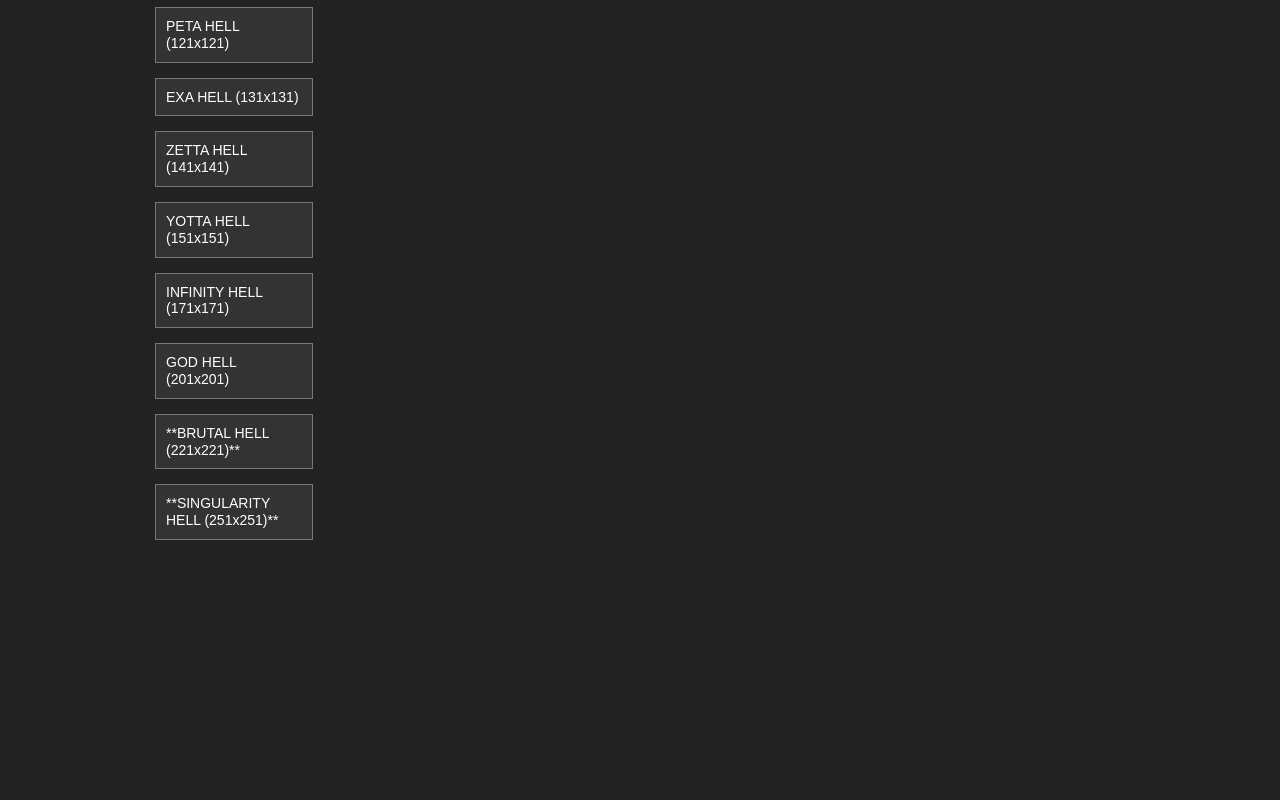
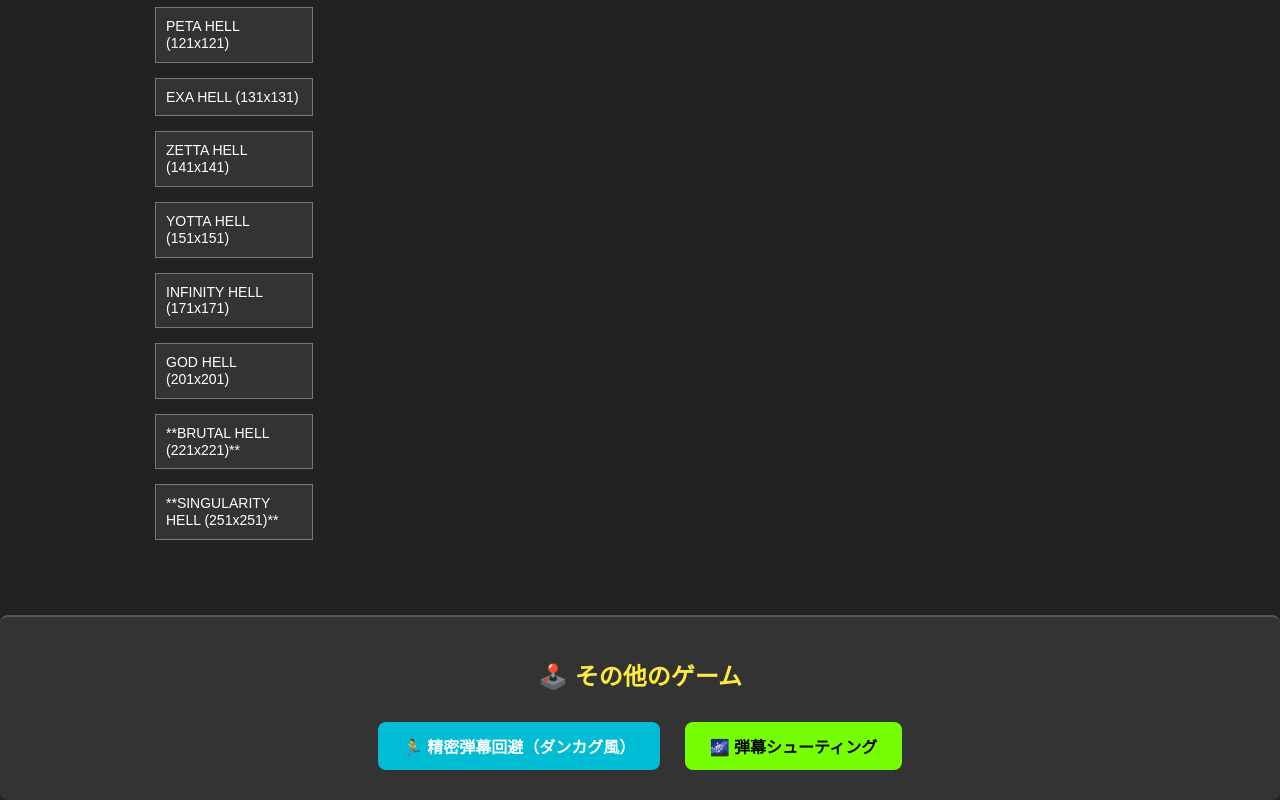
Before and after one commit to d64137-hue/ira_ira_game.github.io2, a plain HTML site: page Iraira_Game.html in a window 1280 px wide. Shown: the part 893-1693 px from the top of the page. Before the commit the page ends 1478 px from the top, so only its background shows below. Drawn offline with Linux system fonts and the light colour scheme.

Commit message:
Update Iraira_Game.html

```diff
--- a/Iraira_Game.html
+++ b/Iraira_Game.html
@@ -945,5 +945,18 @@
     initializeModes();
     resetGame();
   </script>
+  <div style="margin-top: 50px; padding: 20px; border-top: 2px solid #555; background-color: #333; border-radius: 8px;">
+    <h2 style="color: #FFEB3B; margin-bottom: 20px;">🕹️ その他のゲーム</h2>
+
+    <a href="New_Game_Dodging.html"
+       style="display: inline-block; margin: 10px; padding: 12px 25px; background-color: #00BCD4; color: white; text-decoration: none; border-radius: 8px; font-weight: bold; transition: background-color 0.2s;">
+        🏃 精密弾幕回避（ダンカグ風）
+    </a>
+
+    <a href="New_Game.html"
+       style="display: inline-block; margin: 10px; padding: 12px 25px; background-color: #76FF03; color: black; text-decoration: none; border-radius: 8px; font-weight: bold; transition: background-color 0.2s;">
+        🌌 弾幕シューティング
+    </a>
+</div>
 </body>
 </html>
```
